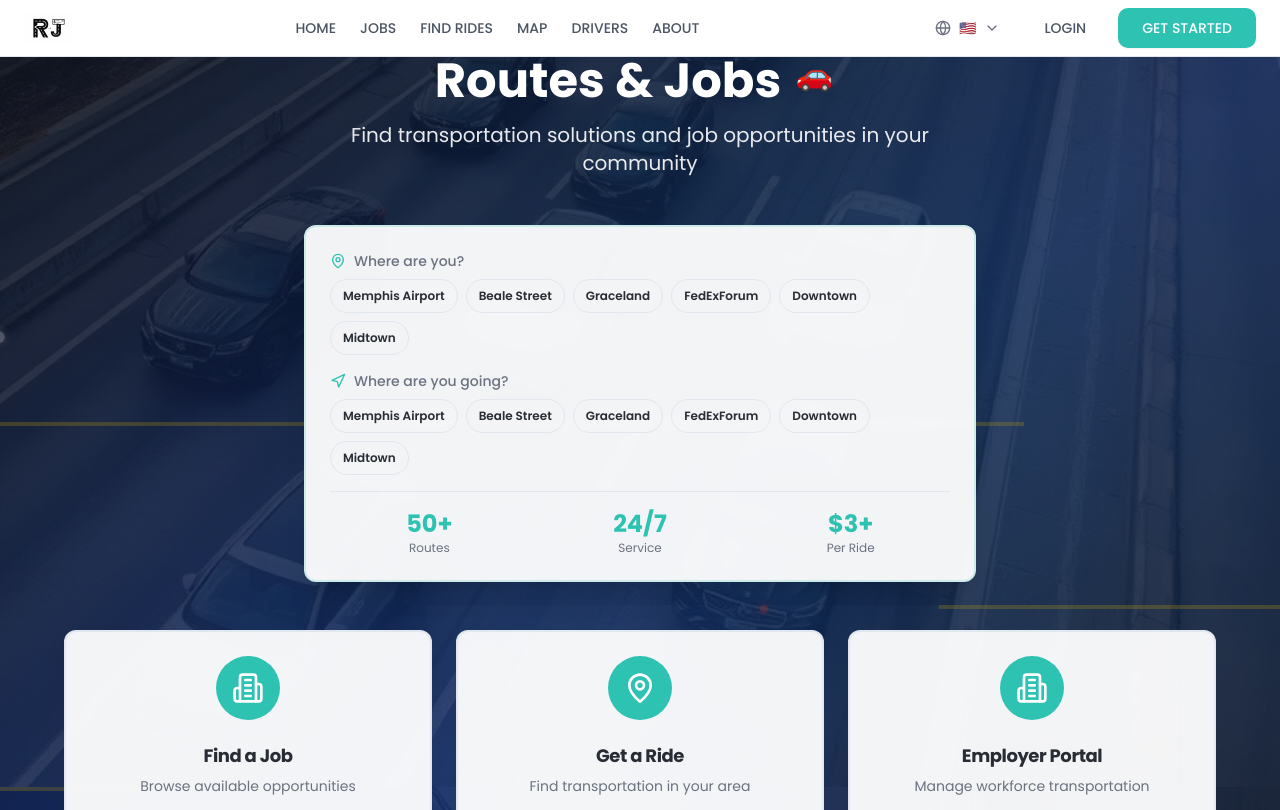
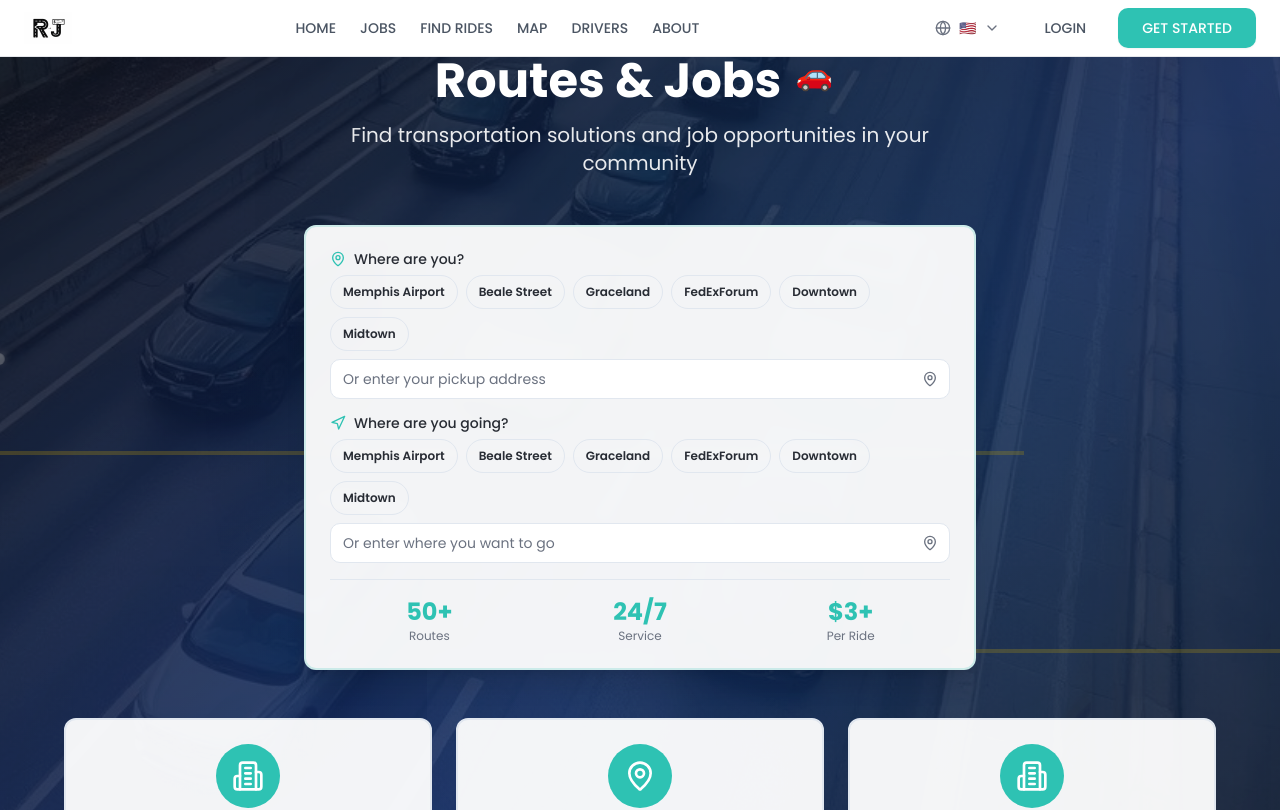
Before and after one commit to Routes-Jobs/routesandjobsapp, a React (Vite) app: page / in a window 1280 px wide. Shown: the top 810 px of the page. Built offline with nearby package versions, Linux system fonts and the light colour scheme.

Commit message:
Add address autocomplete to homepage

```diff
--- a/src/components/RideBookingWidget.tsx
+++ b/src/components/RideBookingWidget.tsx
@@ -2,8 +2,10 @@ import { useState, useEffect } from "react";
 import { Card, CardContent } from "@/components/ui/card";
 import { Button } from "@/components/ui/button";
 import { Badge } from "@/components/ui/badge";
+import { Label } from "@/components/ui/label";
 import { MapPin, Navigation, DollarSign, Calendar, Clock, TrendingUp } from "lucide-react";
 import MapView from "@/components/MapView";
+import AddressAutocomplete from "@/components/ui/address-autocomplete";
 
 interface RideBookingWidgetProps {
   onSearchRide: (pickup: string, destination: string) => void;
@@ -126,11 +128,11 @@ const RideBookingWidget = ({ onSearchRide }: RideBookingWidgetProps) => {
         <div className="space-y-4">
           {/* Pickup Selection */}
           <div className="space-y-2">
-            <div className="flex items-center gap-2 text-sm font-medium text-muted-foreground">
+            <Label className="flex items-center gap-2">
               <MapPin className="w-4 h-4 text-primary" />
               Where are you?
-            </div>
-            <div className="flex flex-wrap gap-2">
+            </Label>
+            <div className="flex flex-wrap gap-2 mb-2">
               {presetLocations.map((loc) => (
                 <Badge
                   key={`pickup-${loc.id}`}
@@ -142,15 +144,22 @@ const RideBookingWidget = ({ onSearchRide }: RideBookingWidgetProps) => {
                 </Badge>
               ))}
             </div>
+            <AddressAutocomplete
+              value={pickupLocation}
+              onChange={(value) => setPickupLocation(value)}
+              placeholder="Or enter your pickup address"
+              restrictToCity="Memphis"
+              restrictToState="Tennessee"
+            />
           </div>
 
           {/* Destination Selection */}
           <div className="space-y-2">
-            <div className="flex items-center gap-2 text-sm font-medium text-muted-foreground">
+            <Label className="flex items-center gap-2">
               <Navigation className="w-4 h-4 text-accent" />
               Where are you going?
-            </div>
-            <div className="flex flex-wrap gap-2">
+            </Label>
+            <div className="flex flex-wrap gap-2 mb-2">
               {presetLocations.map((loc) => (
                 <Badge
                   key={`dest-${loc.id}`}
@@ -162,6 +171,13 @@ const RideBookingWidget = ({ onSearchRide }: RideBookingWidgetProps) => {
                 </Badge>
               ))}
             </div>
+            <AddressAutocomplete
+              value={destination}
+              onChange={(value) => setDestination(value)}
+              placeholder="Or enter where you want to go"
+              restrictToCity="Memphis"
+              restrictToState="Tennessee"
+            />
           </div>
 
           {/* Price Preview & Book Button */}
```
